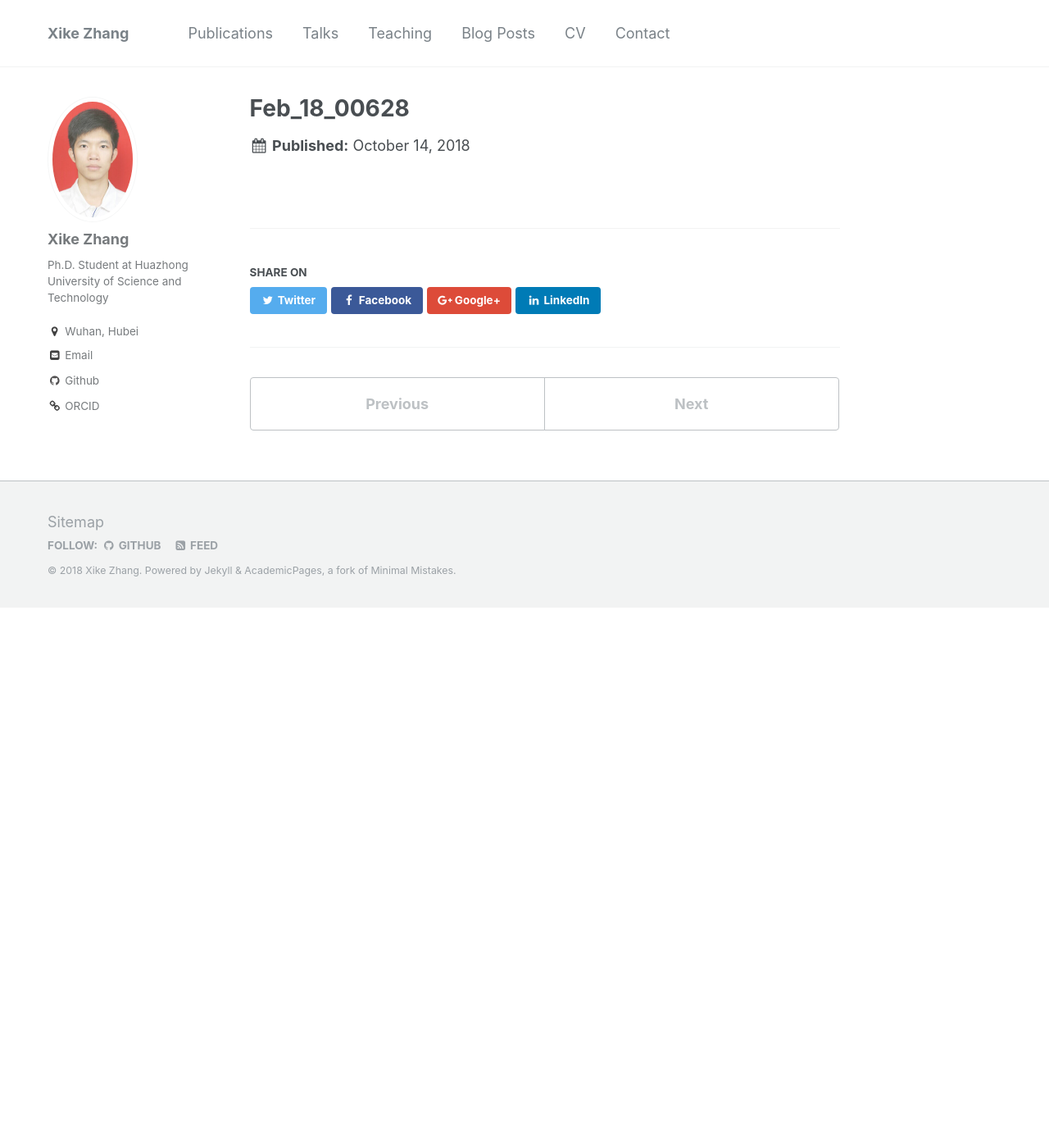
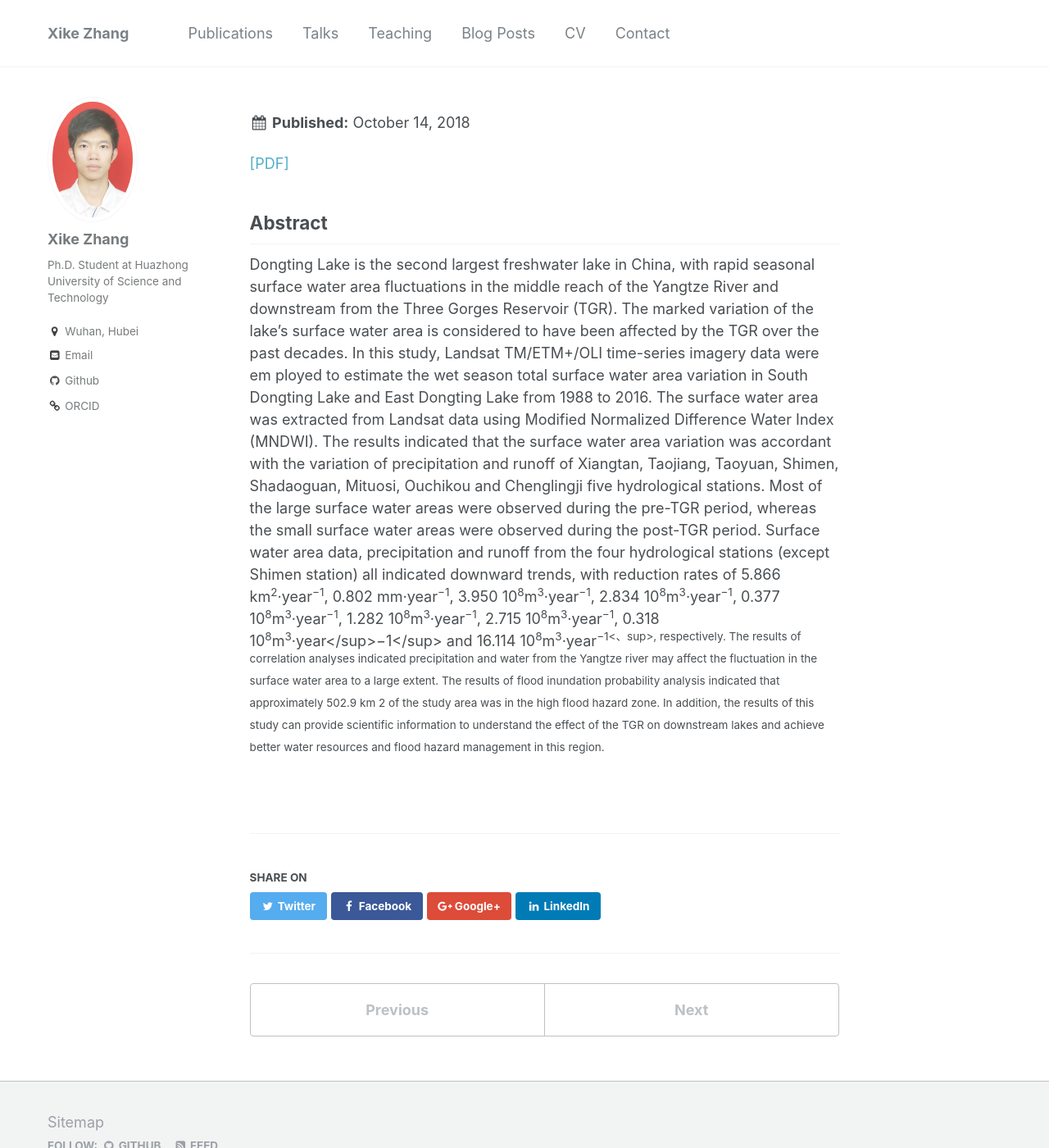
Before and after one commit to kokocheung/XikeZhang.github.io, a Jekyll site: the page built from _publications/FEB_18_00628.md, in a window 1280 px wide and 1400 px high. Shown: the whole window at 82% size. Built offline with Jekyll 4.4.1, drawn with Linux system fonts in a browser that asks for light colours.

Commit message:
Update FEB_18_00628.md

```diff
--- a/_publications/FEB_18_00628.md
+++ b/_publications/FEB_18_00628.md
@@ -1,2 +1,15 @@
 ---
+title: "Surface Water Are Variations Monitoring and Flood Hazards Using Landsat Image Data in Dongting Lake from 1988 to 2016"
+collection: publications
+permalink: /publications/FEB_18_00628
+venue: "Fresenius Environmental Bulletin"
+date: 2018-05-16
+citation: 'Xike Zhang</strong>, Qiuwen Zhang*, Gui Zhang Zifan Gui and Zhiping Nie. <i>Fresenius Environmental Bulletin</i> 2018, 27(9), 6168-6178
 ---
+[[PDF]](https://www.mdpi.com/1660-4601/15/5/1032/pdf)
+
+## Abstract
+Dongting Lake is the second largest freshwater lake in China, with rapid seasonal surface water area fluctuations in the middle reach of the Yangtze River and downstream from the Three Gorges Reservoir (TGR). The marked variation of the lake’s surface water area is considered to have been affected by the TGR over the past decades. In this study, Landsat TM/ETM+/OLI time-series imagery data were em
+ployed to estimate the wet season total surface water area variation in South Dongting Lake and East Dongting Lake from 1988 to 2016. The surface water area was extracted from Landsat data using Modified Normalized Difference Water Index (MNDWI).
+The results indicated that the surface water area variation was accordant with the variation of precipitation and runoff of Xiangtan, Taojiang, Taoyuan, Shimen, Shadaoguan, Mituosi, Ouchikou and Chenglingji five hydrological stations. Most of the large surface water areas were observed during the pre-TGR period, whereas the small surface water areas were observed during the post-TGR period. Surface water area data, precipitation and runoff from the four hydrological stations (except Shimen station) all indicated downward trends, with reduction rates of 5.866 km<sup>2</sup>·year<sup>−1</sup>, 0.802 mm·year<sup>−1</sup>, 3.950 10<sup>8</sup>m<sup>3</sup>·year<sup>−1</sup>, 2.834 10<sup>8</sup>m<sup>3</sup>·year<sup>−1</sup>, 0.377 10<sup>8</sup>m<sup>3</sup>·year<sup>−1</sup>, 1.282 10<sup>8</sup>m<sup>3</sup>·year<sup>−1</sup>, 2.715 10<sup>8</sup>m<sup>3</sup>·year<sup>−1</sup>, 0.318 10<sup>8</sup>m<sup>3</sup>·year</sup>−1</sup> and 16.114 10<sup>8</sup>m<sup>3</sup>·year<sup>−1<、sup>, respectively. The results of correlation analyses indicated precipitation and water from the Yangtze river may affect the fluctuation in the surface water area to a large extent. The results of flood inundation probability analysis indicated that approximately 502.9 km 2 of the study area was in the high flood hazard zone. In addition, the results of this
+study can provide scientific information to understand the effect of the TGR on downstream lakes and achieve better water resources and flood hazard management in this region.
```
